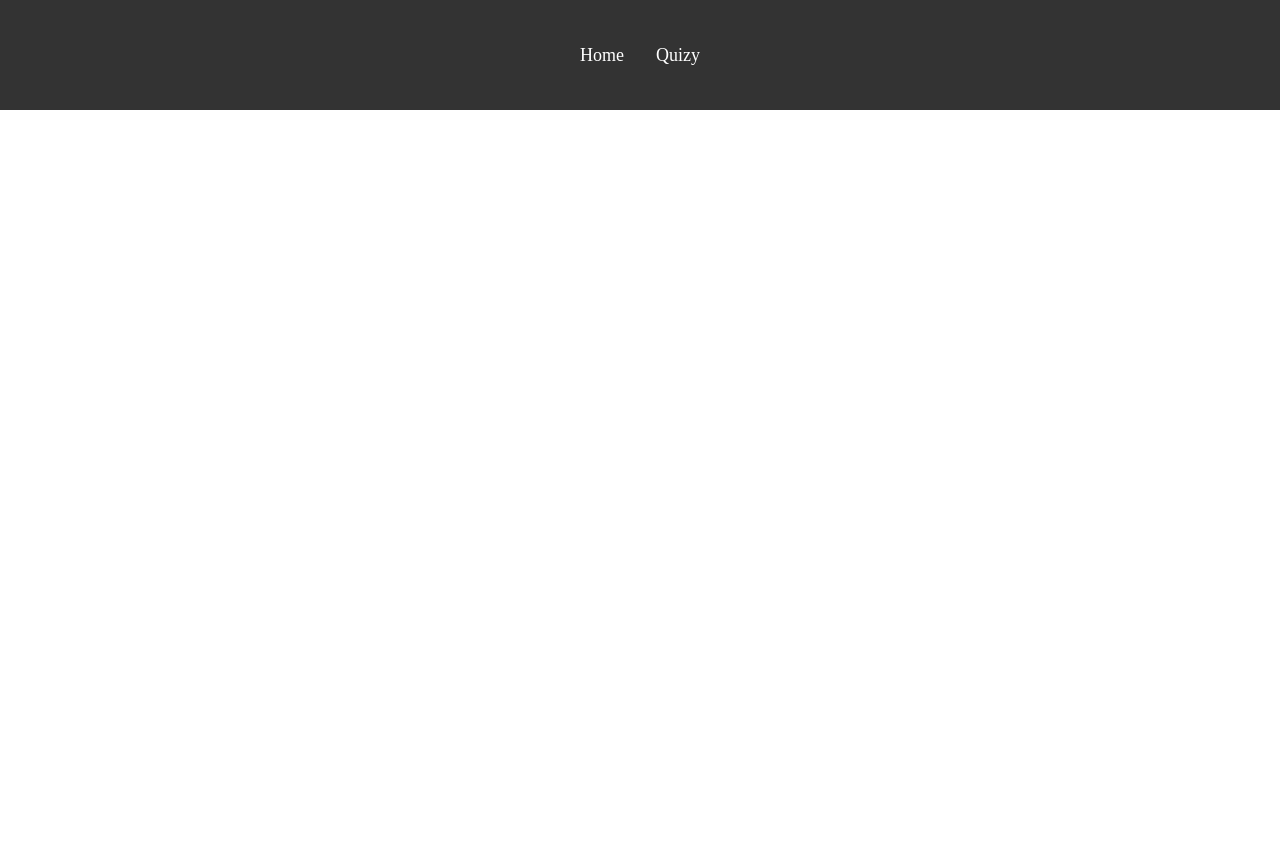
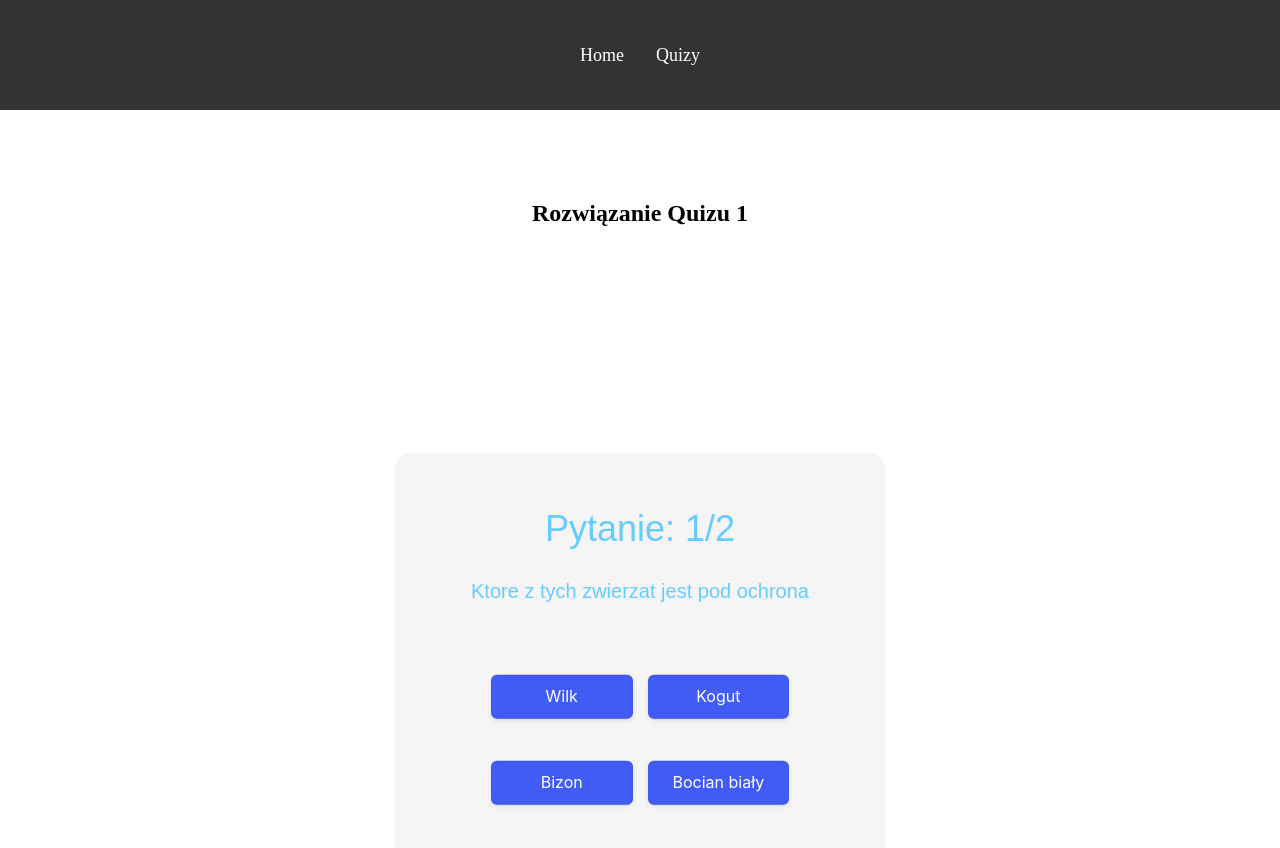
Before and after one commit to lewy212/Projekt_React, a React (Create React App) app: page /rozwiaz-quiz/1 in a window 1280 px wide. Shown: the top 848 px of the page. Before the commit the page ends 800 px from the top, so only its background shows below. Built offline with nearby package versions, Linux system fonts and the light colour scheme.

Commit message:
mozna rozwiazywac Quizy

```diff
--- a/src/App.js
+++ b/src/App.js
@@ -20,7 +20,7 @@ class App extends Component {
                     new OdpowiedziClass(2,"Kogut"),new OdpowiedziClass(3,"Bizon"),new OdpowiedziClass(4,"Bocian biały")],4),
                 new PytanieClass(2,"Najpopularniejsze zwierzę na podlasiu",[new OdpowiedziClass(5,"Lis"),new OdpowiedziClass(6,"Kogut"),
                 new OdpowiedziClass(7,"Żyrafa"),new OdpowiedziClass(8,"Dziki")],4)]),
-            new QuizClass(1,"Miasta na podlasiu","Miasta",dataDodania,dataWygasniecia,[])],
+            new QuizClass(2,"Miasta na podlasiu","Miasta",dataDodania,dataWygasniecia,[])],
         };
     }
 
--- a/src/HeaderRouting.js
+++ b/src/HeaderRouting.js
@@ -1,18 +1,17 @@
-// HeaderRouting.js
-
 import React from "react";
 import { BrowserRouter as Router, Route } from "react-router-dom";
 import Navbar from "./Navbar";
 import PrzykladowyQuiz from "./PrzykladowyQuiz";
 import WyswietlQuizy from "./WyswietlQuizy";
+import RozwiazQuiz from "./RozwiazQuiz";
 
 const HeaderRouting = ({ listaQuizow }) => {
     return (
         <Router>
             <Navbar />
             <Route exact path="/" component={PrzykladowyQuiz} />
-            {/* Przekazujemy listę quizów jako props do WyswietlQuizy */}
             <Route exact path="/quizy" render={() => <WyswietlQuizy listaQuizow={listaQuizow} />} />
+            <Route exact path="/rozwiaz-quiz/:id" render={(props) => <RozwiazQuiz listaQuizow={listaQuizow} {...props} />} />
         </Router>
     );
 }
--- /dev/null
+++ b/src/RozwiazQuiz.js
@@ -0,0 +1,77 @@
+import React, { useState, useEffect } from "react";
+import {questions} from "./questions";
+
+const RozwiazQuiz = ({ match, listaQuizow }) => {
+    const quizId = match.params.id;
+
+    const [quiz, setQuiz] = React.useState(null);
+    const [aktualnePytanie, setAktualnePytanie] = React.useState(0);
+    const [wynik, setWynik] = React.useState(0);
+    const [showWynik, setShowWynik] = React.useState(false);
+
+
+    useEffect(() => {
+
+        const aktualnyQuiz = listaQuizow.find((quiz) => quiz.id === parseInt(quizId));
+        setQuiz(aktualnyQuiz);
+    }, [quizId, listaQuizow]);
+
+    const handleClick = (wybranaOdpowiedz) => {
+        const isCorrect = wybranaOdpowiedz === quiz.listaPytan[aktualnePytanie].numerPoprawnejOdpowiedzi;
+        if (isCorrect) {
+            setWynik(wynik + 1);
+        }
+
+        const nastepnePytanie = aktualnePytanie + 1;
+        if (nastepnePytanie < quiz.listaPytan.length) {
+            setAktualnePytanie(nastepnePytanie);
+        } else {
+            setShowWynik(true);
+        }
+    };
+
+
+    return (
+        <div style={{ textAlign: "center", marginTop: "200px" }}>
+            {quiz ? (
+                <>
+                    <h2>Rozwiązanie Quizu {quiz.id}</h2>
+                    {quiz.listaPytan.length>0 ?(
+                        <div className="app">
+                            {showWynik ? (
+                                <section className="showScore-section">
+                                    Twoje punkty: {wynik} / {quiz.listaPytan.length}
+                                </section>
+                            ) : (
+                                <>
+                                    <section className="question-section">
+                                        <h1 className="header-styled-h1">
+                                            Pytanie: {aktualnePytanie + 1}/{quiz.listaPytan.length}
+                                        </h1>
+                                        <p className="text-styled">{quiz.listaPytan[aktualnePytanie].tresc}</p>
+                                    </section>
+
+                                    <section className="answer-section">
+                                        {quiz.listaPytan[aktualnePytanie].listaOdpowiedzi.map((odpowiedz,index) => (
+                                            <button className="btn" onClick={() => handleClick(index+1)}>
+                                                {odpowiedz.tresc}
+                                            </button>
+                                        ))}
+                                    </section>
+                                </>
+                            )}
+                        </div>
+                        ) : (
+                            <h3 style={{ color:"red"}}>Quiz nie ma pytan</h3>
+                    )
+                    }
+
+                </>
+            ) : (
+                <p>Loading...</p>
+            )}
+        </div>
+    );
+};
+
+export default RozwiazQuiz;
--- a/src/WyswietlQuizy.js
+++ b/src/WyswietlQuizy.js
@@ -1,7 +1,17 @@
 import React from "react";
 import QuizClass from "./klasy/QuizClass";
+import RozwiazQuiz from "./RozwiazQuiz";
+import { Link } from "react-router-dom";
+const WyswietlQuizy = ({ listaQuizow }) => {
+    const [rozwiazanieQuizu, setRozwiazanieQuizu] = React.useState(null);
 
-const WyswietlQuizy = ({ listaQuizow }) => {
+    const handleRozwiazQuiz = (quizId) => {
+        setRozwiazanieQuizu(quizId);
+    };
+
+    const handleCloseRozwiazQuiz = () => {
+        setRozwiazanieQuizu(null);
+    };
     return (
         <div>
             <h2 style={{ textAlign: "center", marginTop: "200px" }}>Lista Quizów</h2>
@@ -12,10 +22,13 @@ const WyswietlQuizy = ({ listaQuizow }) => {
                         <p>Kategoria: {quiz.kategoria}</p>
                         <p>Data dodania: {quiz.dataDodaniaQuizu.toLocaleDateString()}</p>
                         <p>Data wygaśnięcia: {quiz.dataWygasnieciaQuizu.toLocaleDateString()}</p>
-                        {/* Tutaj możesz dodać kod do wyświetlenia pytań, itp. */}
+                        <Link to={`/rozwiaz-quiz/${quiz.id}`}>
+                            <button>Rozwiąż Quiz</button>
+                        </Link>
                     </div>
                 ))}
             </div>
+            {rozwiazanieQuizu && <RozwiazQuiz quizId={rozwiazanieQuizu} onClose={handleCloseRozwiazQuiz} />}
         </div>
     );
 };
```
